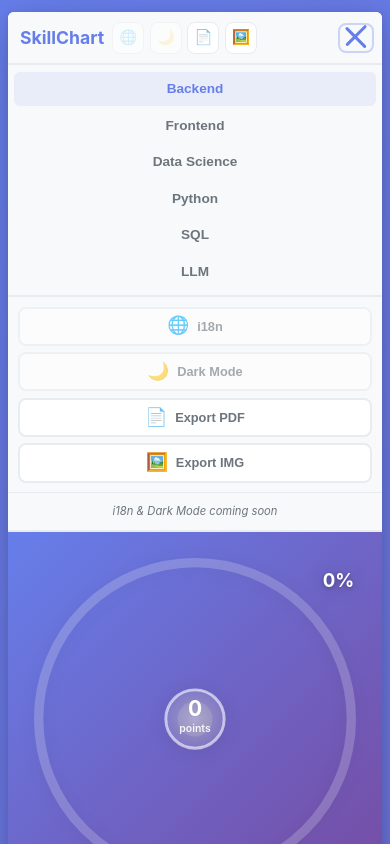
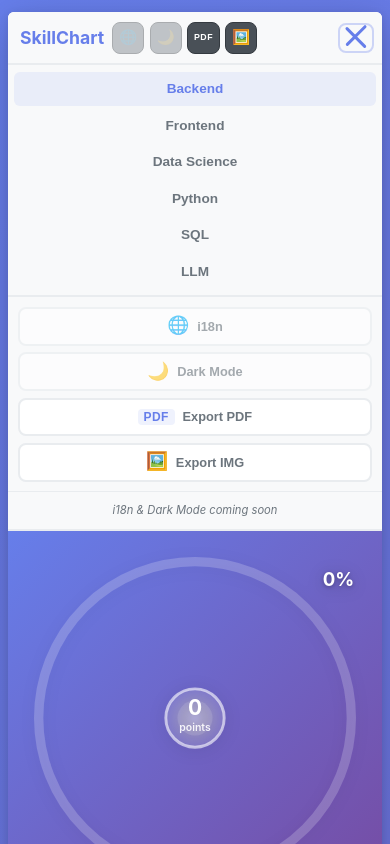
Before and after one commit to KyeongsupChoi/SkillChart, a React (Create React App) app: page / in a window 390 px wide. Both pictures are taken after a click on the button "Toggle navigation". Shown: the top 844 px of the page. Built offline with nearby package versions, Linux system fonts and the light colour scheme.

Commit message:
fix buttons

```diff
--- a/src/App.css
+++ b/src/App.css
@@ -169,8 +169,8 @@ body::-webkit-scrollbar {
   align-items: center;
   justify-content: center;
   padding: 0.5rem;
-  background: white;
-  border: 1px solid #e9ecef;
+  background: #495057;
+  border: 1px solid #343a40;
   border-radius: 8px;
   cursor: pointer;
   transition: all 0.2s ease;
@@ -181,24 +181,33 @@ body::-webkit-scrollbar {
 }
 
 .mobile-feature-btn:hover:not(:disabled) {
-  background: #f8f9fa;
+  background: #667eea;
   border-color: #667eea;
   transform: translateY(-1px);
-  box-shadow: 0 2px 6px rgba(102, 126, 234, 0.15);
+  box-shadow: 0 3px 8px rgba(102, 126, 234, 0.3);
 }
 
 .mobile-feature-btn:active:not(:disabled) {
   transform: translateY(0);
+  background: #5568d3;
 }
 
 .mobile-feature-btn:disabled {
-  opacity: 0.5;
+  opacity: 0.4;
   cursor: not-allowed;
+  background: #6c757d;
 }
 
 .mobile-feature-btn .feature-icon {
   font-size: 1.1rem;
   line-height: 1;
+}
+
+.mobile-feature-btn .pdf-icon {
+  font-size: 0.65rem;
+  font-weight: 700;
+  color: white;
+  letter-spacing: 0.5px;
 }
 
 .navbar-toggler {
@@ -336,9 +345,24 @@ body::-webkit-scrollbar {
   box-shadow: 0 4px 8px rgba(102, 126, 234, 0.2);
 }
 
+.feature-btn:not(:disabled):hover .pdf-icon-desktop {
+  color: white;
+  background: rgba(255, 255, 255, 0.2);
+}
+
 .feature-icon {
   font-size: 1.1rem;
   line-height: 1;
+}
+
+.pdf-icon-desktop {
+  font-size: 0.75rem;
+  font-weight: 700;
+  color: #667eea;
+  letter-spacing: 0.5px;
+  padding: 0.15rem 0.35rem;
+  background: rgba(102, 126, 234, 0.1);
+  border-radius: 4px;
 }
 
 .feature-disclaimer {
@@ -718,6 +742,10 @@ body::-webkit-scrollbar {
     font-size: 1rem;
   }
 
+  .mobile-feature-btn .pdf-icon {
+    font-size: 0.6rem;
+  }
+
   .navbar-collapse {
     max-height: 0;
     overflow: hidden;
@@ -902,6 +930,10 @@ body::-webkit-scrollbar {
     font-size: 0.9rem;
   }
 
+  .mobile-feature-btn .pdf-icon {
+    font-size: 0.55rem;
+  }
+
   .navbar-toggler {
     width: 28px;
     height: 22px;
@@ -1076,6 +1108,10 @@ body::-webkit-scrollbar {
     font-size: 0.85rem;
   }
 
+  .mobile-feature-btn .pdf-icon {
+    font-size: 0.5rem;
+  }
+
   .navbar-toggler {
     width: 26px;
     height: 20px;
--- a/src/App.js
+++ b/src/App.js
@@ -963,7 +963,7 @@ const App = () => {
                     <span className="feature-icon">🌙</span>
                   </button>
                   <button className="mobile-feature-btn" onClick={exportToPDF} title="Export PDF">
-                    <span className="feature-icon">📄</span>
+                    <span className="feature-icon pdf-icon">PDF</span>
                   </button>
                   <button className="mobile-feature-btn" onClick={exportToImage} title="Export IMG">
                     <span className="feature-icon">🖼️</span>
@@ -1032,7 +1032,7 @@ const App = () => {
                     Dark Mode
                   </button>
                   <button className="feature-btn" onClick={exportToPDF}>
-                    <span className="feature-icon">📄</span>
+                    <span className="feature-icon pdf-icon-desktop">PDF</span>
                     Export PDF
                   </button>
                   <button className="feature-btn" onClick={exportToImage}>
```
